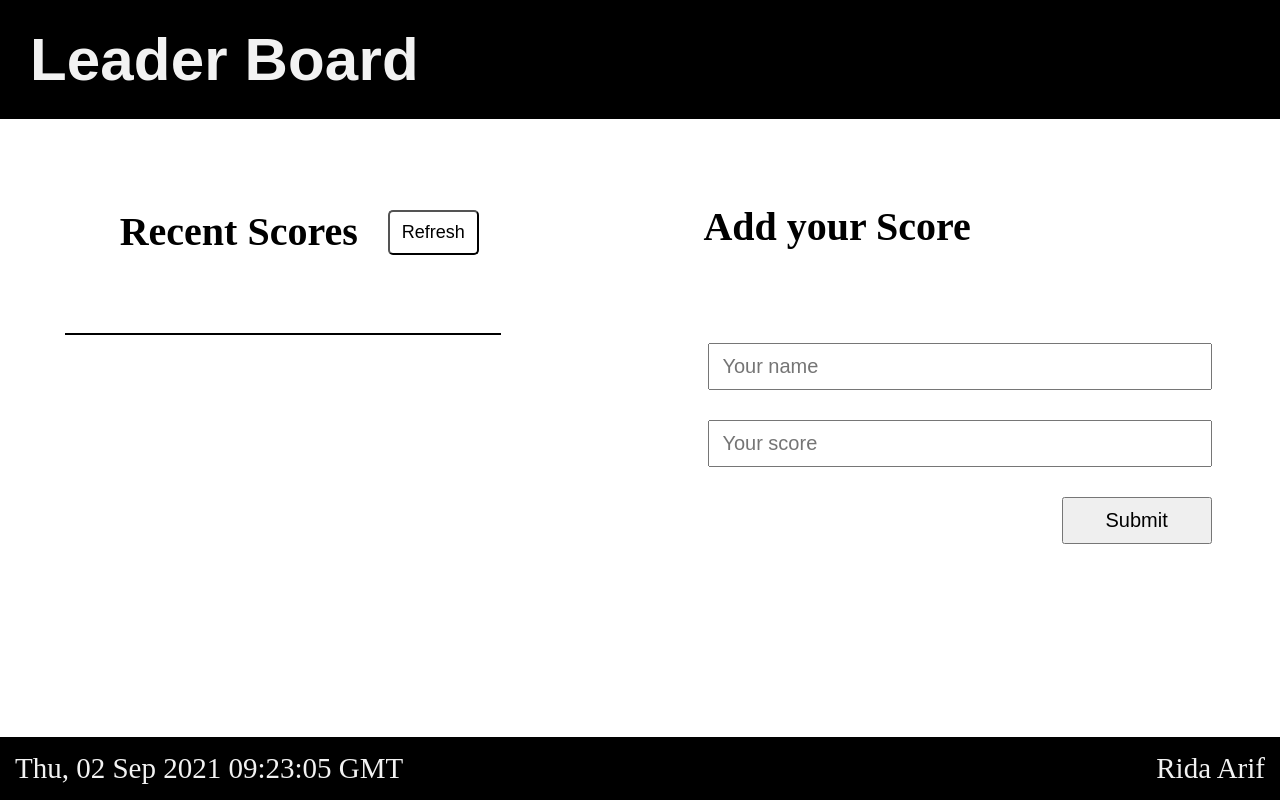
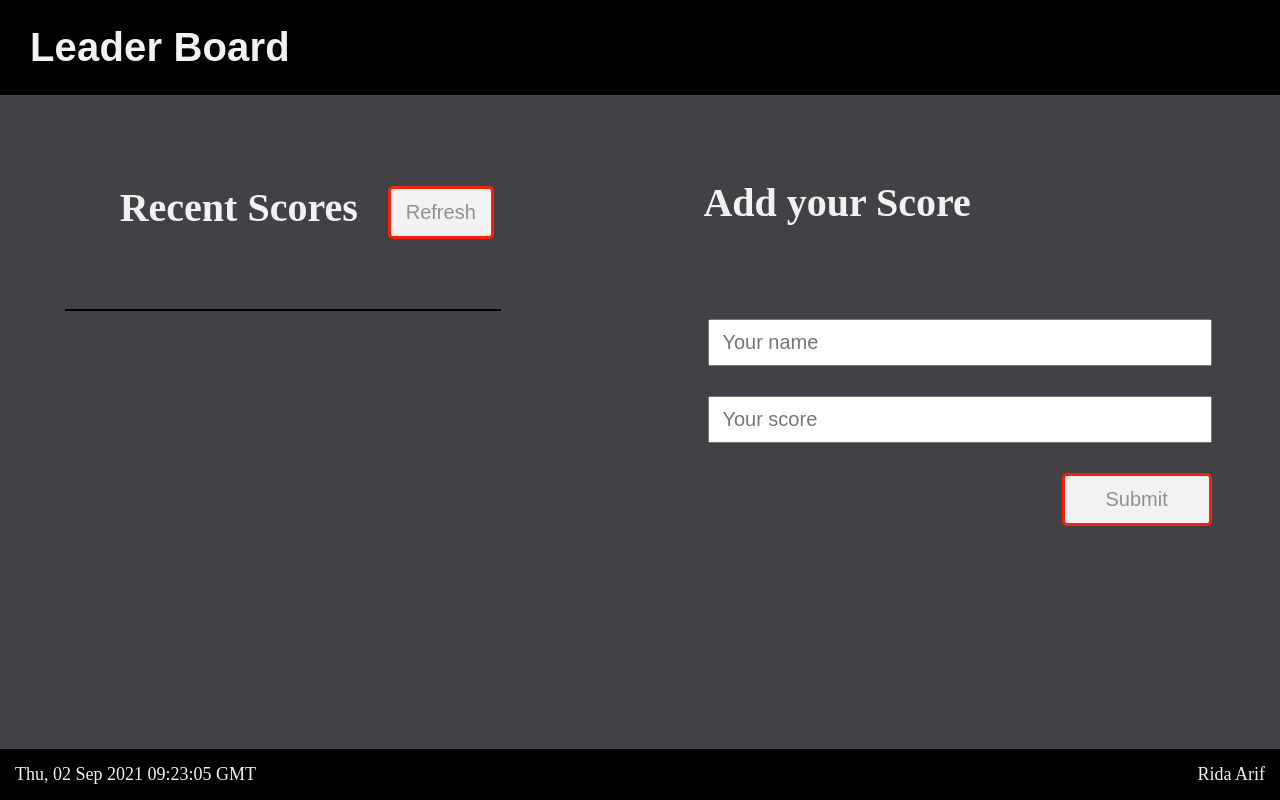
Before and after one commit to ridaarif98/leader_board, a website built with webpack: page src/index.html in a window 1280 px wide. Built offline with nearby package versions, Linux system fonts and the light colour scheme.

Commit message:
Style buttons and add hover effect

```diff
--- a/src/style.css
+++ b/src/style.css
@@ -1,6 +1,8 @@
 body {
   margin: 0;
   padding: 0;
+  background-color: #424146;
+  color: #f2f2f2;
 }
 
 header {
@@ -14,7 +16,7 @@ header {
 }
 
 header h1 {
-  font-size: 60px;
+  font-size: 40px;
   font-weight: bold;
   font-family: Arial, Helvetica, sans-serif;
   text-align: left;
@@ -63,26 +65,35 @@ section {
 }
 
 .scoresDetail .scoreHeading li button {
-  background: transparent;
-  padding: 10px 12px;
+  background: #f2f2f2;
+  color: #919191;
+  border: 3px solid #f7220a;
+  padding: 12px 15px;
   margin-top: 35px;
-  font-size: 18px;
+  font-size: 20px;
   font-weight: 400;
   border-radius: 5px;
 }
 
 .addScore form .btnDiv button {
+  background: #f2f2f2;
+  color: #919191;
+  border: 3px solid #f7220a;
+  font-size: 20px;
   width: 150px;
   margin: 15px 10px;
-  padding: 10px 12px;
-  font-size: 20px;
+  padding: 12px;
   align-items: flex-end;
+  border-radius: 5px;
 }
 
-.scoresDetail .scoreHeading li button:hover {
+.scoresDetail .scoreHeading li button:hover,
+.addScore form .btnDiv button:hover {
   background-color: darkgray;
   color: black;
-  font-size: 20px;
+  font-size: 22px;
+  transform: scale(1.1);
+  transition: ease-out;
 }
 
 .score {
@@ -136,5 +147,5 @@ footer {
 
 footer span {
   padding: 15px;
-  font-size: 29px;
+  font-size: 18px;
 }
```
Also changed, not shown: dist/main.js.
